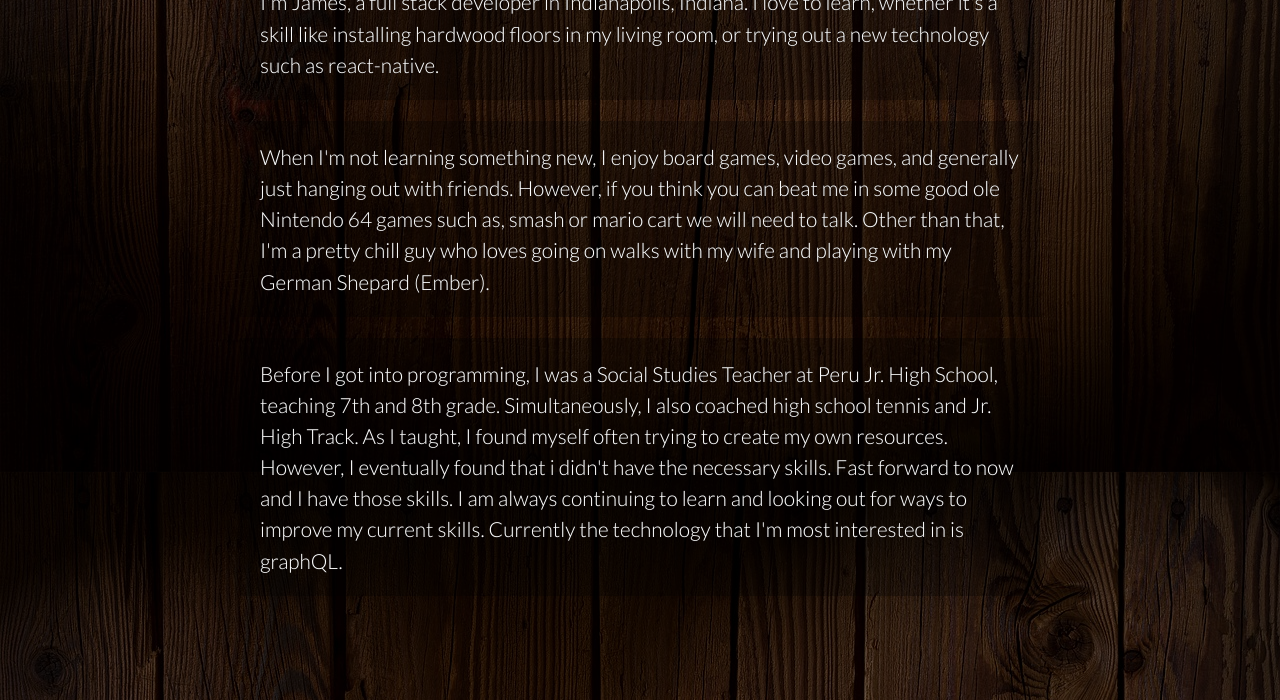
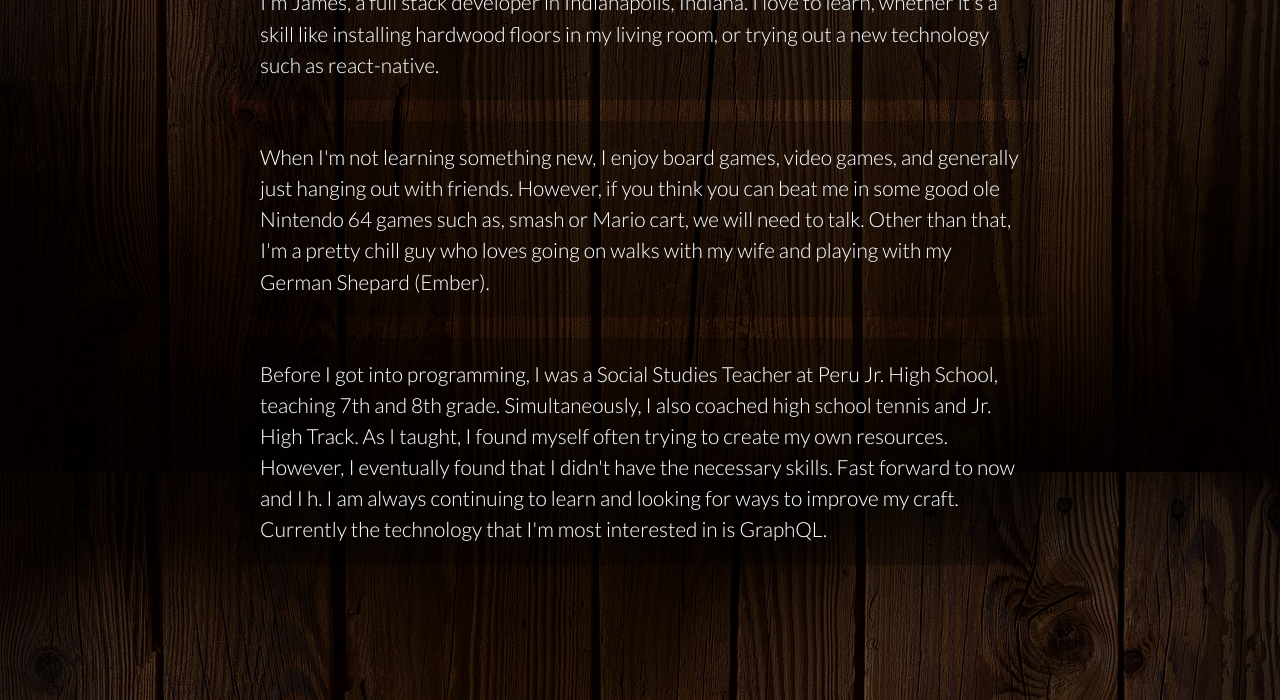
Before and after one commit to TheGuth/my_portfolio, a plain HTML site: page index.html in a window 1280 px wide. Shown: the part 2940-3640 px from the top of the page. Drawn offline with nearby package versions, Linux system fonts and the light colour scheme.

Commit message:
about me edits

```diff
--- a/index.html
+++ b/index.html
@@ -87,13 +87,13 @@
         </p>
         <p>
           When I'm not learning something new, I enjoy board games, video games, and generally just hanging out with friends. However, if you
-          think you can beat me in some good ole Nintendo 64 games such as, smash or mario cart we will need to talk. Other than that,
+          think you can beat me in some good ole Nintendo 64 games such as, smash or Mario cart, we will need to talk. Other than that,
           I'm a pretty chill guy who loves going on walks with my wife and playing with my German Shepard (Ember).
         <p>
           Before I got into programming, I was a Social Studies Teacher at Peru Jr. High School, teaching 7th and 8th grade. Simultaneously,
           I also coached high school tennis and Jr. High Track. As I taught, I found myself often trying to create my own resources.
-          However, I eventually found that i didn't have the necessary skills. Fast forward to now and I have those skills. I am always continuing to learn
-          and looking out for ways to improve my current skills. Currently the technology that I'm most interested in is graphQL.
+          However, I eventually found that I didn't have the necessary skills. Fast forward to now and I h. I am always continuing to learn
+          and looking for ways to improve my craft. Currently the technology that I'm most interested in is GraphQL.
         </p>
     </section>
     <div>
```
